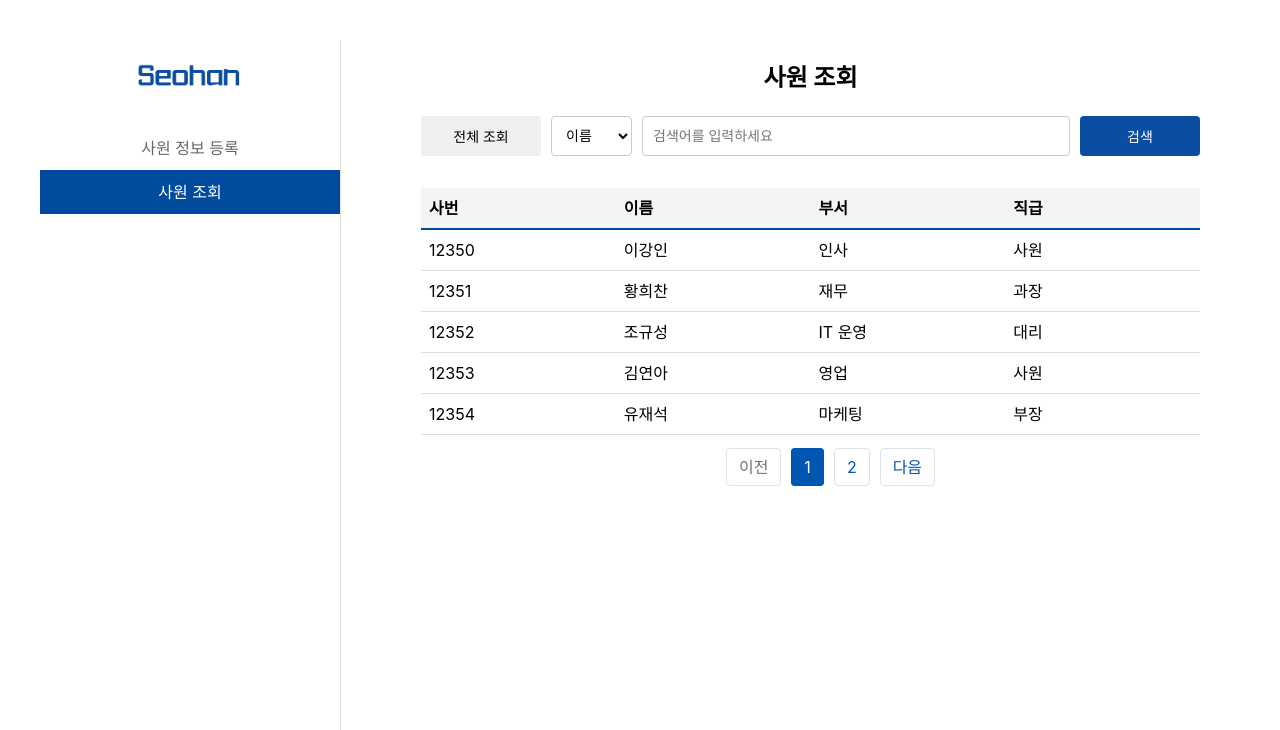
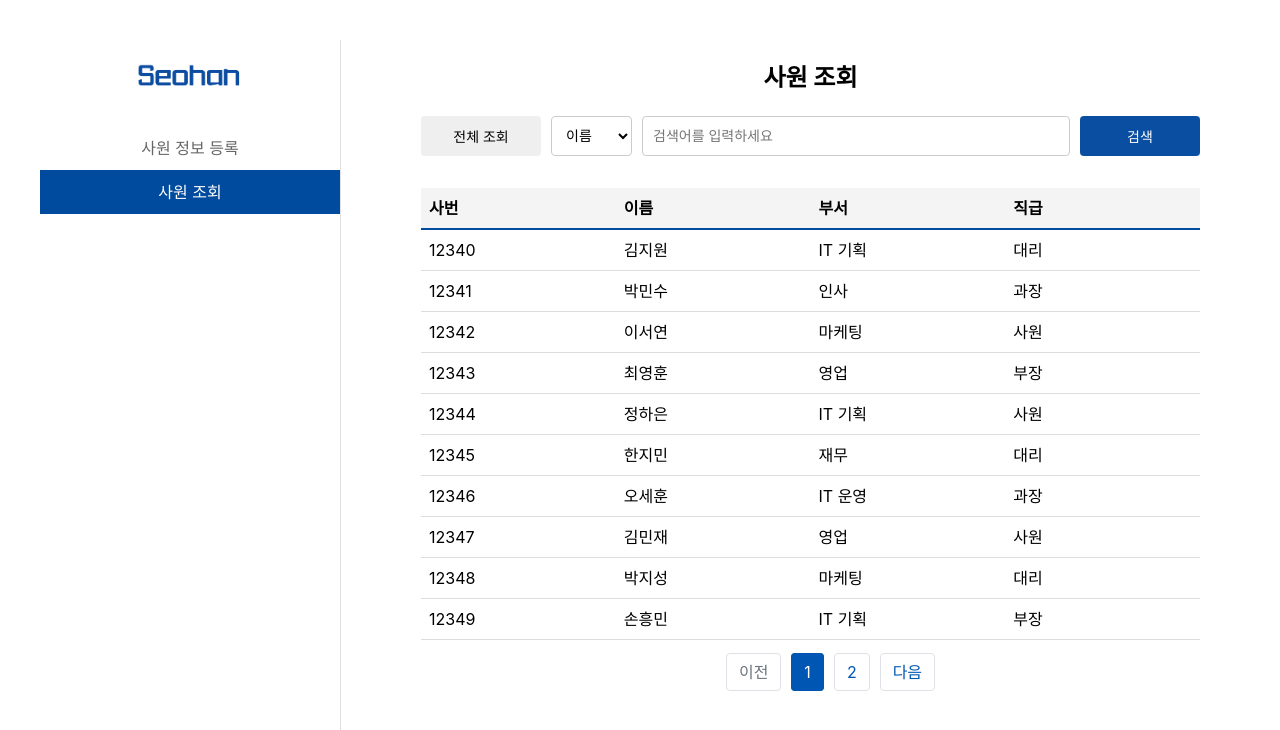
Before and after one commit to IT-1team/FE, a React (Vite) app: page /dashboard/search in a window 1280 px wide. Shown: the top 730 px of the page. Built offline with nearby package versions, Linux system fonts and the light colour scheme.

Commit message:
fix initial page error

```diff
--- a/src/pages/EmployeeSearch.jsx
+++ b/src/pages/EmployeeSearch.jsx
@@ -36,7 +36,7 @@ const EmployeeSearch = () => {
   const [searchType, setSearchType] = useState('name'); // 검색 유형
   const [searchValue, setSearchValue] = useState(''); //검색어
   const [filteredData, setFilteredData] = useState([]); //필터링된 데이터
-  const [currentPage, setCurrentPage] = useState(1); //현재 페이지
+  const [currentPage, setCurrentPage] = useState(0); //현재 페이지
   const itemsPerPage = 10;
   //const [postsPerPage] = useState(10);//페이지당 표시할 항목 수수
   // 전체 조회 핸들러
```
